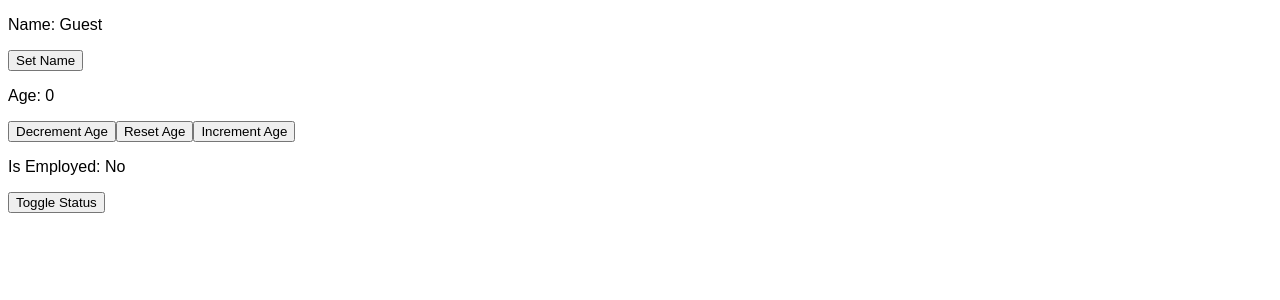
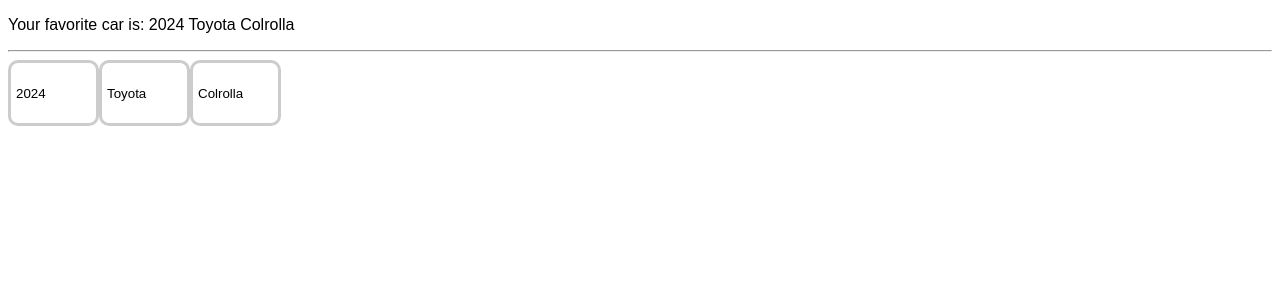
Before and after one commit to mhdabdellah/my-course-work-on-reactjs, a React (Vite) app: page / in a window 1280 px wide. Shown: the top 300 px of the page. Built offline with nearby package versions, Linux system fonts and the light colour scheme.

Commit message:
how to update objects in state

```diff
--- a/src/App.jsx
+++ b/src/App.jsx
@@ -7,9 +7,10 @@
 // import Student from "./app_components/student_component/student"
 // import UserGreeting from "./app_components/user_greeting_component/user_greeting"
 // import List from "./app_components/list_component/list"
-import Counter from "./app_components/counter_component/counter"
+// import Counter from "./app_components/counter_component/counter"
 // import Input from "./app_components/input_component/input"
 // import ColorPicker from "./app_components/color_picker_component/color_picker"
+import Car from "./app_components/car_component/car"
 
 function App() {
   // const fruits = [{id:1, name: "apple", quantity:89},{id:2, name: "bananas", quantity:899},{id:3, name: "orange", quantity:779},{id:4, name: "coconut", quantity:39},{id:5, name: "pineaple", quantity:1977}]
@@ -39,15 +40,18 @@
     //   <List fruits={fruits} />
     // </>
 
-    <>
-      <Counter />
-    </>
+    // <>
+    //   <Counter />
+    // </>
     // <>
     //   <Input />
     // </>
     // <>
     //   <ColorPicker />
     // </>
+    <>
+      <Car />
+    </>
 
 
   )
--- /dev/null
+++ b/src/app_components/car_component/car.jsx
@@ -0,0 +1,28 @@
+import React, {useState} from "react";
+
+function Car(){
+
+    const [car, setCar] = useState({year:2024, make:"Toyota", model:"Colrolla"});
+
+    function onYearChanged(event){
+        setCar({...car, year:event.target.value})
+    }
+    function onMakeChanged(event){
+        setCar({...car, make:event.target.value})
+    }
+    function onModelChanged(event){
+        setCar({...car, model:event.target.value})
+    }
+
+    return(
+        <div>
+            <p> Your favorite car is: {car.year} {car.make} {car.model} </p>
+            <hr/>
+            <input value={car.year} onChange={onYearChanged} type="number" placeholder="Enter Year"/>
+            <input value={car.make} onChange={onMakeChanged} type="text" placeholder="Enter Make"/>
+            <input value={car.model} onChange={onModelChanged} type="text" placeholder="Enter Model"/>
+        </div>
+    );
+}
+
+export default Car
```
